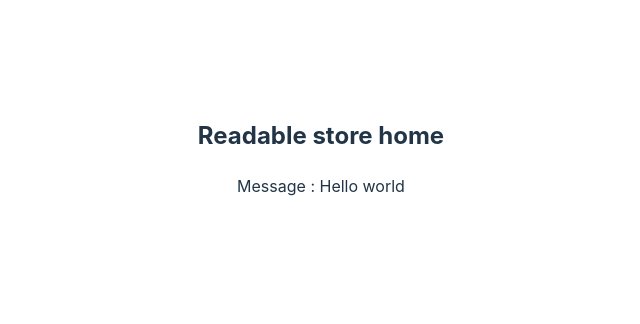
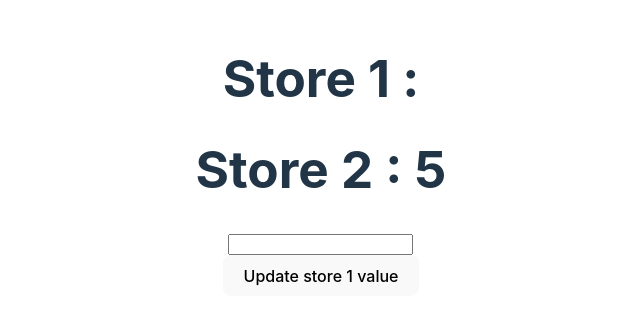
Before and after one commit to MaheshB77/first-svelte-app, a Svelte app: page / in a window 1280 px wide. Shown: the part 244-568 px from the top of the page, without its empty margins (319-959 px from the left). Built offline with nearby package versions, Linux system fonts and the light colour scheme.

Commit message:
Added store contract

```diff
--- a/src/App.svelte
+++ b/src/App.svelte
@@ -23,6 +23,7 @@
   import StoreWritableStoreHome from "./components/9-store/1-writable/WritableStoreHome.svelte";
   import WritableStoreHome from "./components/9-store/1-writable/WritableStoreHome.svelte";
   import ReadableStoreHome from "./components/9-store/2-readable/ReadableStoreHome.svelte";
+  import StoreContractHome from "./components/9-store/3-store-contract/StoreContractHome.svelte";
 </script>
 
 <!-- <Fundamentals/> -->
@@ -77,4 +78,5 @@
 
 <!-- Store -->
 <!-- <WritableStoreHome /> -->
-<ReadableStoreHome />
+<!-- <ReadableStoreHome /> -->
+<StoreContractHome />
--- /dev/null
+++ b/src/components/9-store/3-store-contract/StoreContractChild.svelte
@@ -0,0 +1,28 @@
+<script lang="ts">
+  import { store1 } from "./store";
+
+  let value1;
+</script>
+
+<div class="">
+  <!-- Without store contract -->
+  <!-- <input type="text" on:input={(e) => (value1 = e.currentTarget.value)} /> <br>
+  <button
+    on:click={() => {
+      store1.set(value1);
+    }}
+  >
+    Update store 1 value
+  </button> -->
+
+  <!-- With store contract -->
+  <input type="text" on:input={(e) => (value1 = e.currentTarget.value)} />
+  <br />
+  <button
+    on:click={() => {
+      $store1 = value1;
+    }}
+  >
+    Update store 1 value
+  </button>
+</div>
--- /dev/null
+++ b/src/components/9-store/3-store-contract/StoreContractHome.svelte
@@ -0,0 +1,36 @@
+<script lang="ts">
+  import { onMount } from "svelte";
+  import { store1, store2 } from "./store";
+  import StoreContractChild from "./StoreContractChild.svelte";
+
+//   Without store contract
+//   let value1;
+//   let value2;
+//   onMount(() => {
+//     store1.subscribe((_value) => {
+//       {
+//         value1 = _value;
+//       }
+//     });
+//   });
+
+//   onMount(() => {
+//     store2.subscribe((_value) => {
+//       {
+//         value2 = _value;
+//       }
+//     });
+//   });
+</script>
+
+<div class="">
+  <!-- Without store contract -->
+  <!-- <h1>Store 1 : {value1}</h1>
+  <h1>Store 2 : {value2}</h1> -->
+
+  <!-- With store contract -->
+  <h1>Store 1 : {$store1}</h1>
+  <h1>Store 2 : {$store2}</h1>
+
+  <StoreContractChild />
+</div>
--- /dev/null
+++ b/src/components/9-store/3-store-contract/store.ts
@@ -0,0 +1,14 @@
+import { readable, writable } from "svelte/store";
+
+export const store1 = writable('');
+
+export const store2 = readable(0, (setter) => {
+    let counter = 0;
+    const intervalId = setInterval(() => {
+        setter(++counter);
+    }, 1000)
+
+    return () => {
+        clearInterval(intervalId);
+    }
+})
```
Also changed, not shown: src/components/9-store/3-store-contract/README.md (added).
